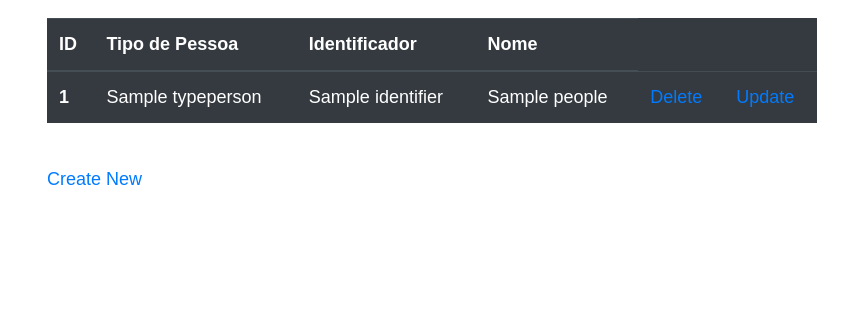
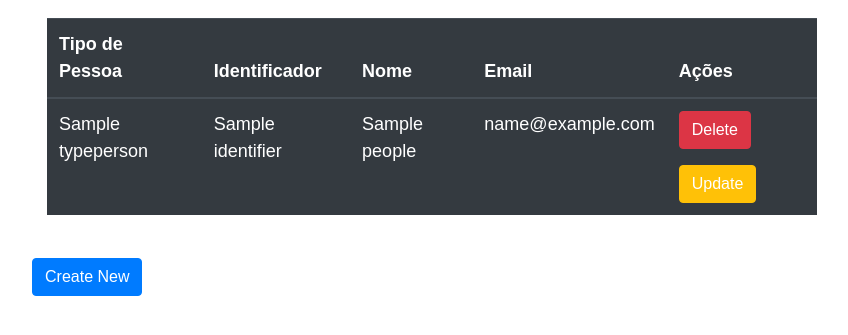
Before and after one commit to MathiTz/test-fabricainfo, a Symfony app: template templates/person/index.html.twig in a window 1280 px wide. Shown: the part 56-391 px from the top of the page, without its empty margins (208-1056 px from the left). Run offline with Twig, Linux system fonts and the light colour scheme; the template is opened without the code that fills it: most values are stand-ins (such as "Sample title", 1, 10 or a date in 2020); some libraries are stand-ins or nearby versions.

Commit message:
Custom form

```diff
--- a/src/Migrations/Version20191025020558.php
+++ b/src/Migrations/Version20191025043146.php
@@ -10,7 +10,7 @@ use Doctrine\Migrations\AbstractMigration;
 /**
  * Auto-generated Migration: Please modify to your needs!
  */
-final class Version20191025020558 extends AbstractMigration
+final class Version20191025043146 extends AbstractMigration
 {
     public function getDescription() : string
     {
@@ -22,7 +22,7 @@ final class Version20191025020558 extends AbstractMigration
         // this up() migration is auto-generated, please modify it to your needs
         $this->abortIf($this->connection->getDatabasePlatform()->getName() !== 'sqlite', 'Migration can only be executed safely on \'sqlite\'.');
 
-        $this->addSql('CREATE TABLE person (id INTEGER PRIMARY KEY AUTOINCREMENT NOT NULL, type_person VARCHAR(9) NOT NULL, identifier INTEGER NOT NULL, name VARCHAR(50) NOT NULL)');
+        $this->addSql('CREATE TABLE person (id INTEGER PRIMARY KEY AUTOINCREMENT NOT NULL, type_person VARCHAR(10) NOT NULL, identifier INTEGER NOT NULL, name CLOB NOT NULL, email VARCHAR(50) DEFAULT NULL)');
     }
 
     public function down(Schema $schema) : void
--- a/templates/person/create.html.twig
+++ b/templates/person/create.html.twig
@@ -27,6 +27,10 @@
                     <td>{{ form_widget(form.name) }}</td>
                 </tr>
                 <tr>
+                    <th scope="row">Email</th>
+                    <td>{{ form_widget(form.email) }}</td>
+                </tr>
+                <tr>
                     <th scope="row"></th>
                     <td>{{ form_widget(form.save) }}</td>
                 </tr>
--- a/templates/person/edit.html.twig
+++ b/templates/person/edit.html.twig
@@ -27,6 +27,10 @@
                     <td>{{ form_widget(form.name) }}</td>
                 </tr>
                 <tr>
+                    <th scope="row">Email</th>
+                    <td>{{ form_widget(form.email) }}</td>
+                </tr>
+                <tr>
                     <th scope="row"></th>
                     <td>{{ form_widget(form.save) }}</td>
                 </tr>
--- a/templates/person/index.html.twig
+++ b/templates/person/index.html.twig
@@ -6,31 +6,48 @@
 <style>
     .example-wrapper { margin: 1em auto; max-width: 800px; width: 95%; font: 18px/1.5 sans-serif; }
     .example-wrapper code { background: #F5F5F5; padding: 2px 6px; }
+
+
+    button a {
+        color: white;
+    }
+
+    button a:hover {
+        color: gray;
+        text-decoration: none;
+    }
 </style>
 
 
 <div class="example-wrapper">
     <div class="container">
         {% if people is not empty %}
-        <div class="table-responsive">
             <table class="table table-dark">
                 <thead>
                     <tr>
-                        <th scope="col">ID</th>
                         <th scope="col">Tipo de Pessoa</th>
                         <th scope="col">Identificador</th>
                         <th scope="col">Nome</th>
+                        <th scope="col">Email</th>
+                        <th scope="col">Ações</th>
                     </tr>
                 </thead>
                 <tbody>
                 {% for p in people %}
                     <tr>
-                        <th scope="row">{{ p.id }}</th>
                         <td>{{ p.typeperson }}</td>
                         <td>{{ p.identifier }}</td>
-                        <td>{{ p.name }}</td>
-                        <td><a href="person/delete/{{ p.id }}">Delete</a></td>
-                        <td><a href="person/update/{{ p.id }}">Update</a></td>
+                        <td>{{ p.name | slice(0, 20) }}</td>
+                        <td>{{ p.email }}</td>
+                        <td>
+                            <button class="btn btn-danger mb-3">
+                                <a href="person/delete/{{ p.id }}">Delete</a>
+                            </button>
+                            <button class="btn btn-warning">
+                                <a href="person/update/{{ p.id }}">Update</a>
+                            </button>
+                        </td>
+
                     </tr>
                 {% endfor %}
                 </tbody>
@@ -40,7 +57,9 @@
             <p>No person found.</p>
         {% endif %}
         <br/>
+    <button class="btn btn-primary ">
         <a href="person/create">Create New</a>
+    </button>
     </div>
-</div>
+
 {% endblock %}
```
Also changed, not shown: src/Controller/PersonController.php (+4 -4 lines), src/Entity/Person.php (+31 -14 lines).
